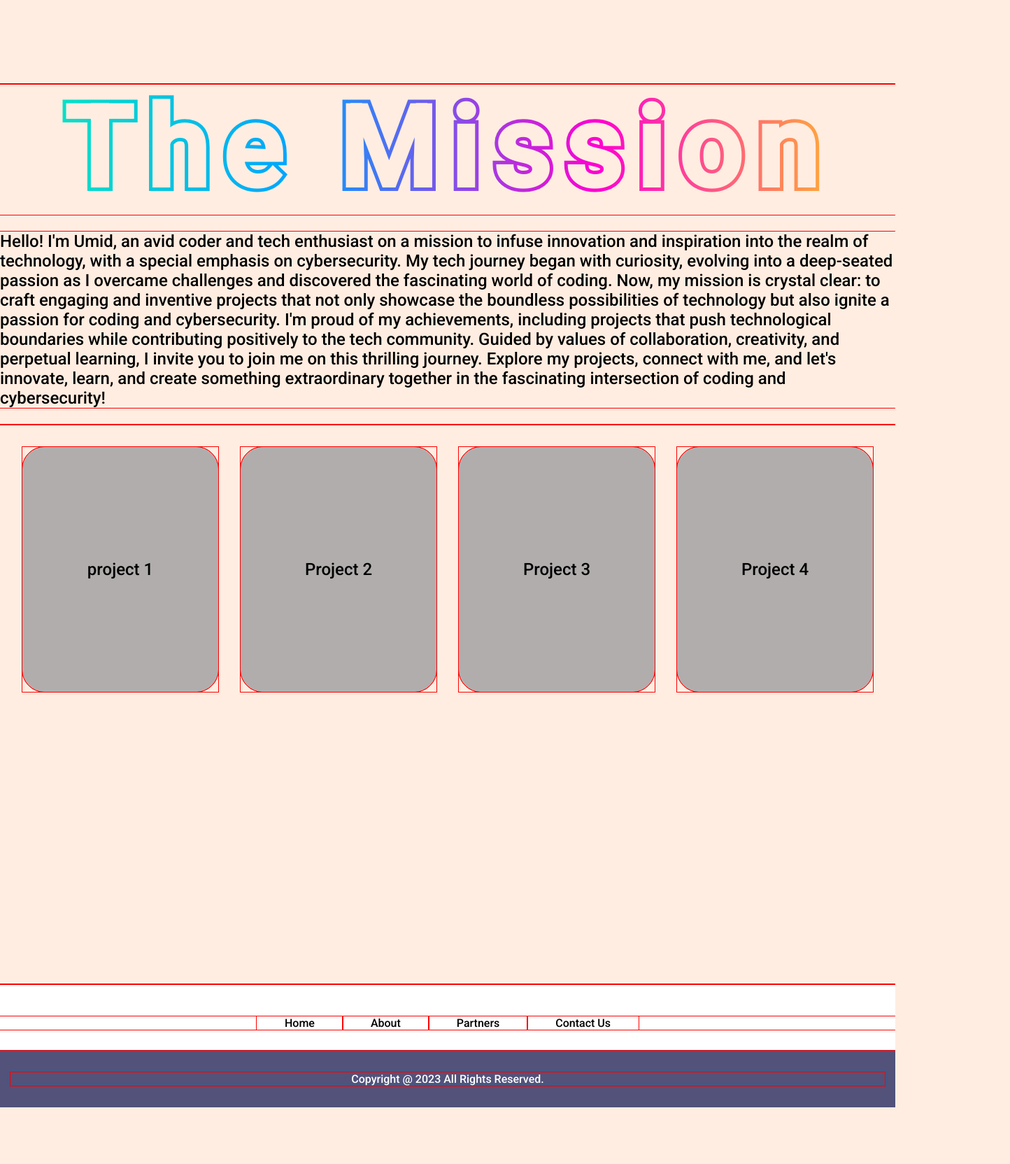
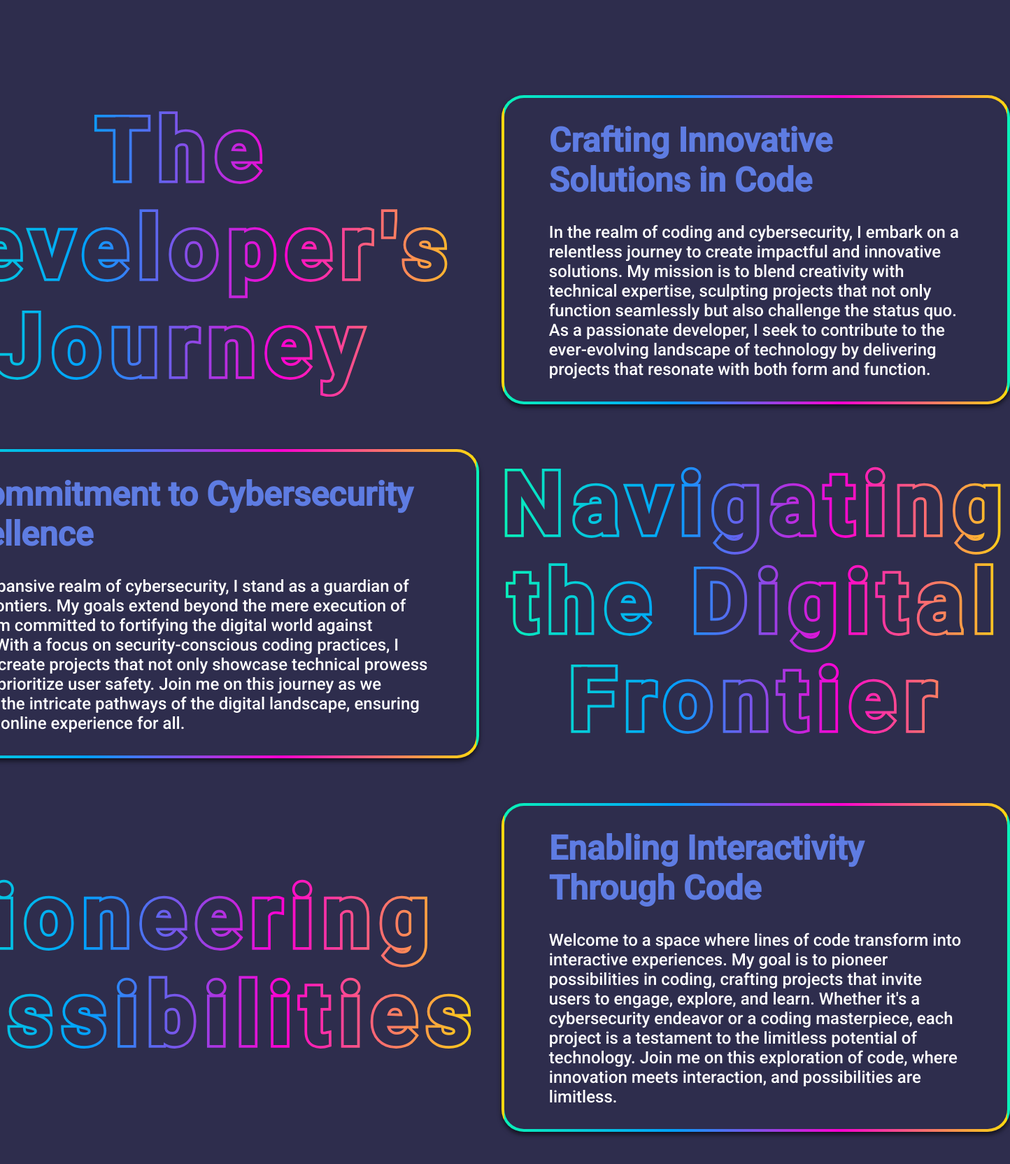
Before and after one commit to UmidBaz/porty, a React (Create React App) app: page / in a window 1280 px wide. Shown: the part 1560-3224 px from the top of the page at 70% size, 1444 px wide, since content can reach past the window. Before the commit the page ends 3143 px from the top, so only its background shows below. Built offline with nearby package versions, Linux system fonts and the light colour scheme; a web font is replaced by a local one.

Commit message:
Footer and Cards still bugged fixed other issues. mobile menu still has bug.

```diff
--- a/src/components/About.css
+++ b/src/components/About.css
@@ -1,15 +1,57 @@
 .about{
-    display: flex;
-    flex-direction: column;
+    display: grid;
+    grid-template-columns: repeat(2, 1fr);
+    gap: 2em;
+    width: auto;
+    justify-content: center;
+    align-items: center;
+    min-height: 100vh;
     height: auto;
-    width: auto;
+    padding: 0 20rem;
 }
 .about h1{
+    text-align: center;
     margin: 0 0 0 0;
+    font-size: 15vmin;
 }
 .about p{
     font-family: 'Roboto', sans-serif;
     font-size: 24px;
     text-align: left;
     justify-content: center;
+    height: fit-content;
+    color: white;
 }
+.para-wrapper{
+    background: linear-gradient(#2E2D4D, #2E2D4D) padding-box, linear-gradient(to right, #09f1b8, #00a2ff, #ff00d2, #fed90f);
+    border-radius: 2em;
+    border: 4px solid transparent;
+    width: auto;
+    box-shadow: 0 4px 6px rgba(0, 0, 0, 0.6);
+    margin: 1rem 0;
+}
+
+h2{
+    color: #5E7CE2;
+    font-size: 48px;
+}
+
+h2, p{
+    padding-left: 4rem;
+    padding-right: 4rem;
+    margin: 2rem 0 2rem 0;
+}
+
+@media screen and (max-width: 960px) {
+    .para-wrapper {
+        padding: 1rem;
+    }
+    .about{
+        grid-template-columns: 1fr;
+
+    }
+    .about p{
+        text-align: left;
+    }
+
+}
--- a/src/components/About.js
+++ b/src/components/About.js
@@ -3,25 +3,56 @@ import './About.css';
 
 const About = () => {
   return (
-    <div className='about'>
-      <h1>The Mission</h1>
-      <p>
-        Hello! I'm Umid, an avid coder and tech enthusiast on a mission to
-        infuse innovation and inspiration into the realm of technology, with a
-        special emphasis on cybersecurity. My tech journey began with curiosity,
-        evolving into a deep-seated passion as I overcame challenges and
-        discovered the fascinating world of coding. Now, my mission is crystal
-        clear: to craft engaging and inventive projects that not only showcase
-        the boundless possibilities of technology but also ignite a passion for
-        coding and cybersecurity. I'm proud of my achievements, including
-        projects that push technological boundaries while contributing
-        positively to the tech community. Guided by values of collaboration,
-        creativity, and perpetual learning, I invite you to join me on this
-        thrilling journey. Explore my projects, connect with me, and let's
-        innovate, learn, and create something extraordinary together in the
-        fascinating intersection of coding and cybersecurity!
-        </p>
-    </div>
+    <>
+      <div className='about'>
+        <h1>The Developer's Journey</h1>
+        <div className='para-wrapper'>
+          <h2>Crafting Innovative Solutions in Code</h2>
+          <p>
+          In the realm of coding and cybersecurity, I embark on
+          a relentless journey to create impactful and
+          innovative solutions. My mission is to blend
+          creativity with technical expertise, sculpting
+          projects that not only function seamlessly but also
+          challenge the status quo. As a passionate developer,
+          I seek to contribute to the ever-evolving landscape
+          of technology by delivering projects that resonate
+          with both form and function.
+          </p>
+        </div>
+        <div className='para-wrapper'>
+          <h2>A Commitment to Cybersecurity Excellence</h2>
+          <p>
+          In the expansive realm of cybersecurity, I stand as a
+          guardian of digital frontiers. My goals extend beyond
+          the mere execution of code; I am committed to
+          fortifying the digital world against threats. With a
+          focus on security-conscious coding practices, I
+          strive to create projects that not only showcase
+          technical prowess but also prioritize user safety.
+          Join me on this journey as we navigate the intricate
+          pathways of the digital landscape, ensuring a secure
+          online experience for all.
+          </p>
+        </div>
+        <h1>Navigating the Digital Frontier</h1>
+        <h1>Pioneering Possibilities</h1>
+        <div className='para-wrapper'>
+          <h2>Enabling Interactivity Through Code</h2>
+          <p>
+          Welcome to a space where lines of code transform into
+          interactive experiences. My goal is to pioneer
+          possibilities in coding, crafting projects that
+          invite users to engage, explore, and learn. Whether
+          it's a cybersecurity endeavor or a coding masterpiece,
+          each project is a testament to the limitless potential
+          of technology. Join me on this exploration of code,
+          where innovation meets interaction, and possibilities
+          are limitless.
+          </p>
+        </div>
+      </div>
+    </>
   )
 }
 
--- a/src/components/Cards.css
+++ b/src/components/Cards.css
@@ -1,6 +1,3 @@
-body {
-    margin: 0;
-}
 .card-container {
     display: grid;
     grid-template-columns: repeat(auto-fit, minmax(250px, 1fr));
--- a/src/components/Cards.js
+++ b/src/components/Cards.js
@@ -5,25 +5,25 @@ function Cards() {
 
   return (
     <div className='cards'>
-      <div class="card-container" id="cardContainer">
+      <div className="card-container" id="cardContainer">
         <div className="card-wrapper">
-          <div class="card">project 1
-            <div class="exp-card">Explanation Card</div>
+          <div className="card">project 1
+            <div className="exp-card">Explanation Card</div>
           </div>
         </div>
         <div className="card-wrapper">
-          <div class="card">Project 2
-            <div class="exp-card">Explanation Card</div>
+          <div className="card">Project 2
+            <div className="exp-card">Explanation Card</div>
           </div>
         </div>
         <div className="card-wrapper">
-          <div class="card">Project 3
-            <div class="exp-card">Explanation Card</div>
+          <div className="card">Project 3
+            <div className="exp-card">Explanation Card</div>
           </div>
         </div>
         <div className="card-wrapper">
-          <div class="card">Project 4
-            <div class="exp-card">Explanation Card</div>
+          <div className="card">Project 4
+            <div className="exp-card">Explanation Card</div>
           </div>
         </div>
       </div>
--- a/src/components/Footer.css
+++ b/src/components/Footer.css
@@ -1,30 +1,42 @@
-.footer {
-    background-color: white;
-    text-align: center;
-    text-transform: uppercase;
-    padding-top: 30px;
-    margin-top: auto;
+.footer-basic {
+    padding:40px 0;
+    background-color:#ffffff;
+    color:#4b4c4d;
 }
-.footer-copyright{
-    background-color:#52527a;
-    color: #ffffff;
-    padding: 15px;
-    margin-top: 30px;
-    text-transform: capitalize;
-}
-.footer-menu{
+
+.footer-basic ul {
     display: flex;
     justify-content: center;
-    list-style-type: none; /* Remove bullets */
-    padding-left: 0px;
+    padding:0;
+    list-style:none;
+    text-align:center;
+    font-size:18px;
+    line-height:1.6;
+    margin-bottom:0;
 }
-.footer-menu a{
-    color: black;
-    text-transform: capitalize;
-    display: inline; /* Display menu items inline */
-    padding: 0 40px; /* Adjust the padding as needed */
+
+.footer-basic li {
+    padding:0 10px;
 }
-.footer-menu a:hover{
-    color: blue;
-    transition: 0.5s;
+
+.footer-basic ul a {
+    color:inherit;
+    text-decoration:none;
+    opacity:0.8;
 }
+
+.footer-basic ul a:hover {
+    opacity:1;
+}
+
+.footer-basic .social > a:hover {
+    opacity:0.9;
+}
+
+.footer-basic .copyright {
+    margin-top:15px;
+    text-align:center;
+    font-size:13px;
+    color:#aaa;
+    margin-bottom:0;
+}
--- a/src/components/Footer.js
+++ b/src/components/Footer.js
@@ -3,16 +3,17 @@ import './Footer.css';
 
 export const Footer = () => {
   return (
-    <div className='footer'>
-        <ul class="footer-menu">
-                <li><a href="#">Home</a></li>
-                <li><a href="#">About</a></li>
-                <li><a href="#">Partners</a></li>
-                <li><a href="#">Contact Us</a></li>
-        </ul>
-        <div className='footer-copyright'>
-            <p>Copyright @ 2023 All Rights Reserved.</p>
-        </div>
+    <div class="footer-basic">
+        <footer>
+            <ul >
+                <li ><a href="#">Home</a></li>
+                <li ><a href="#">Services</a></li>
+                <li ><a href="#">About</a></li>
+                <li ><a href="#">Terms</a></li>
+                <li ><a href="#">Privacy Policy</a></li>
+            </ul>
+            <p class="copyright">Arcanas LLC © 2023</p>
+        </footer>
     </div>
   )
 }
--- a/src/components/Header.css
+++ b/src/components/Header.css
@@ -50,7 +50,7 @@ h1 {
     padding: calc(--stroke-width / 2);
     -webkit-text-stroke-color: transparent;
     -webkit-text-stroke-width: var(--stroke-width);
-    --color-background: #FFEDE1;
+    --color-background: #2E2D4D;
     --stroke-width: calc(1em / 16);
     --font-size: 20vmin;
     --font-weight: 700;
--- a/src/components/Header.js
+++ b/src/components/Header.js
@@ -2,14 +2,6 @@ import React, { useEffect, useRef, useState} from 'react';
 import './Header.css';
 import computer from '../assets/computer.png';
 import textOptions from './textOptions.json';
-
-/*const codeSnippet = `
-    int main() {
-        printf("Hello World");
-        return 0;
-    }
-`;
-*/
 
 const randomIndex = Math.floor(Math.random() * textOptions.options.length);
 const optionsArray = textOptions.options[randomIndex];
@@ -25,7 +17,7 @@ const Header = () => {
         function updateTextOnScroll() {
             const scrollPercentage =
                 (document.documentElement.scrollTop + document.body.scrollTop) /
-                ((document.documentElement.scrollHeight - document.documentElement.clientHeight)/4);
+                ((document.documentElement.scrollHeight - document.documentElement.clientHeight)/8);
 
             const index = Math.floor(scrollPercentage * totalLength);
 
--- a/src/components/Navbar.css
+++ b/src/components/Navbar.css
@@ -2,7 +2,7 @@
 *{
   text-decoration: none;
   font-family: 'Roboto', sans-serif;
-  outline: 1px solid red;
+  /*outline: 1px solid red;*/
   box-sizing: border-box;
 }
 body{
@@ -10,11 +10,11 @@ body{
   overflow-x: hidden;
 }
 html{
-  background-color: #FFEDE1;
+  background-color: #2E2D4D;
 }
 .navbar{
   display: flex;
-  background-color: white;
+  background-color: #2E2D4D;
   font-size: 1.2rem;
   align-items: center;
   justify-content: center;
@@ -23,6 +23,19 @@ html{
   top: 0;
   position: sticky;
   width: 100vw;
+  transition: transform 0.2s;
+}
+.navbar::after {
+  content: "";
+  position: absolute;
+  bottom: 0;
+  left: 0;
+  width: 100%;
+  height: 2px;
+  background: linear-gradient(to right, #09f1b8, #00a2ff, #ff00d2, #fed90f);
+}
+.navbar-hidden{
+  transform: translateY(-80px);
 }
 .navbar-container {
   display: flex;
@@ -31,7 +44,6 @@ html{
   height: 80px;
   width: 100%;
   margin: 4em;
-
 }
 .nav-menu {
   display: flex;
@@ -42,14 +54,14 @@ html{
 }
 .navbar-logo {
   display: flex;
-  color: #0A369D;
+  color: #5E7CE2;
   justify-self: start;
   align-items: center;
   cursor: pointer;
   font-size: 2rem;
 }
 .nav-links {
-  color: #FC7A1E;
+  color: #5E7CE2;
   display: flex;
   align-items: center;
   text-decoration: none;
--- a/src/components/Navbar.js
+++ b/src/components/Navbar.js
@@ -1,4 +1,4 @@
-import React, {useState} from 'react';
+import React, {useState, useEffect} from 'react';
 import './Navbar.css';
 import { Link } from 'react-router-dom';
 import { FontAwesomeIcon } from '@fortawesome/react-fontawesome';
@@ -6,10 +6,30 @@ import { faMicrochip } from "@fortawesome/free-solid-svg-icons";
 import { faBars } from "@fortawesome/free-solid-svg-icons";
 import { faCircleXmark } from "@fortawesome/free-solid-svg-icons";
 
+const hideNavbar = () => {
+  const nav = document.querySelector(".navbar");
+  let lastScrollY = window.scrollY;
+
+  window.addEventListener("scroll", () => {
+    if(lastScrollY < window.scrollY){
+      nav.classList.add("navbar-hidden");
+    } else{
+      nav.classList.remove("navbar-hidden");
+    }
+    lastScrollY = window.scrollY;
+  });
+
+};
+
+
 export const Navbar = () => {
   const [click, setClick] = useState(false)
   const handleClick = () => setClick(!click);
   const closeMobileMenu = () => setClick(false)
+
+  useEffect(() => {
+    hideNavbar();
+  }, []);
 
   return (
     <>
```
